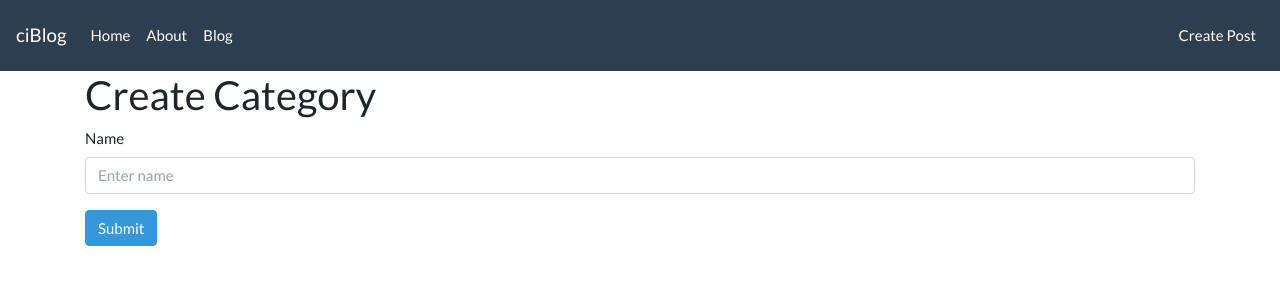
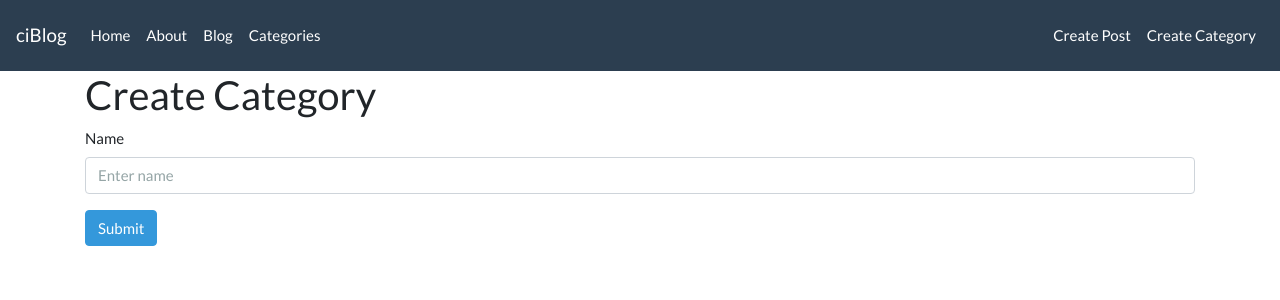
Before and after one commit to Velismo/ciblog, a CodeIgniter app: page /ciblog/categories/create in a window 1280 px wide. Shown: the top 300 px of the page. Run offline with CodeIgniter, Linux system fonts and the light colour scheme; some libraries are stand-ins or nearby versions.

Commit message:
adding some new stuffs to categories

```diff
--- a/application/config/routes.php
+++ b/application/config/routes.php
@@ -8,7 +8,9 @@ $route['posts'] = 'posts/index';
 
 $route['default_controller'] = 'pages/view';
 
+$route['categories'] = 'categories/index';
 $route['categories/create'] = 'categories/create';
+$route['categories/posts/(:any)'] = 'categories/posts/$1';
 
 $route['(:any)'] = 'pages/view/$1';
 $route['404_override'] = '';
--- a/application/controllers/Categories.php
+++ b/application/controllers/Categories.php
@@ -1,5 +1,15 @@
 <?php
     class Categories extends CI_Controller{
+        public function index(){
+            $data['title'] = 'Categories';
+
+            $data['categories'] = $this->category_model->get_categories();
+
+            $this->load->view('templates/header');
+            $this->load->view('categories/index', $data);
+            $this->load->view('templates/footer');
+        }
+
         public function create(){
             $data['title'] = 'Create Category';
 
@@ -14,4 +24,14 @@
                 redirect('categories');
             }
         }
+
+        public function posts($id){
+            $data['title'] = $this->category_model->get_category($id)->name;
+
+            $data['posts'] = $this->post_model->get_posts_by_category($id);
+
+            $this->load->view('templates/header');
+            $this->load->view('posts/index', $data);
+            $this->load->view('templates/footer');
+        }
     }
--- a/application/models/Category_model.php
+++ b/application/models/Category_model.php
@@ -2,6 +2,12 @@
     class Category_model extends CI_Model{
         public function __construct(){
             $this->load->database();
+        }
+
+        public function get_categories(){
+            $this->db->order_by('name');
+            $query = $this->db->get('categories');
+            return $query->result_array();
         }
 
         public function create_category(){
@@ -11,4 +17,9 @@
 
             return $this->db->insert('categories', $data);
         }
+
+        public function get_category($id){
+            $query = $this->db->get_where('categories', array('id' => $id));
+            return $query->row();
+        }
     }
--- a/application/views/templates/header.php
+++ b/application/views/templates/header.php
@@ -21,10 +21,16 @@
       <li class="nav-item">
         <a class="nav-link" href="<?php echo base_url(); ?>posts">Blog</a>
       </li>
+      <li class="nav-item">
+        <a class="nav-link" href="<?php echo base_url(); ?>categories">Categories</a>
+      </li>
     </ul>
     <ul class="nav navbar-nav navbar-right">
       <li class="nav-item">
         <a class="nav-link" href="<?php echo base_url(); ?>posts/create">Create Post</a>
+      </li>
+      <li class="nav-item">
+        <a class="nav-link" href="<?php echo base_url(); ?>categories/create">Create Category</a>
       </li>
     </ul>
     </div>
```
Also changed, not shown: application/views/categories/index.php (added, +8 -0 lines).
